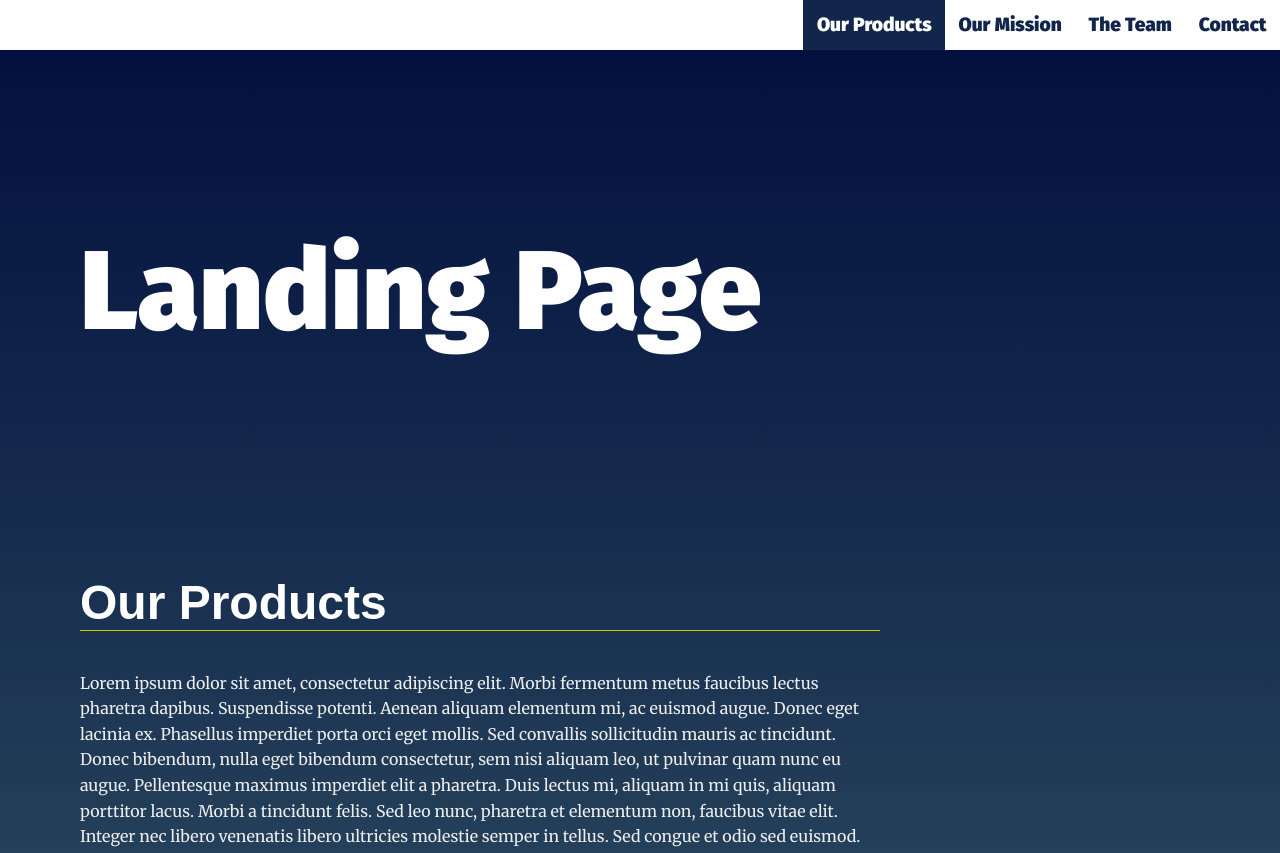
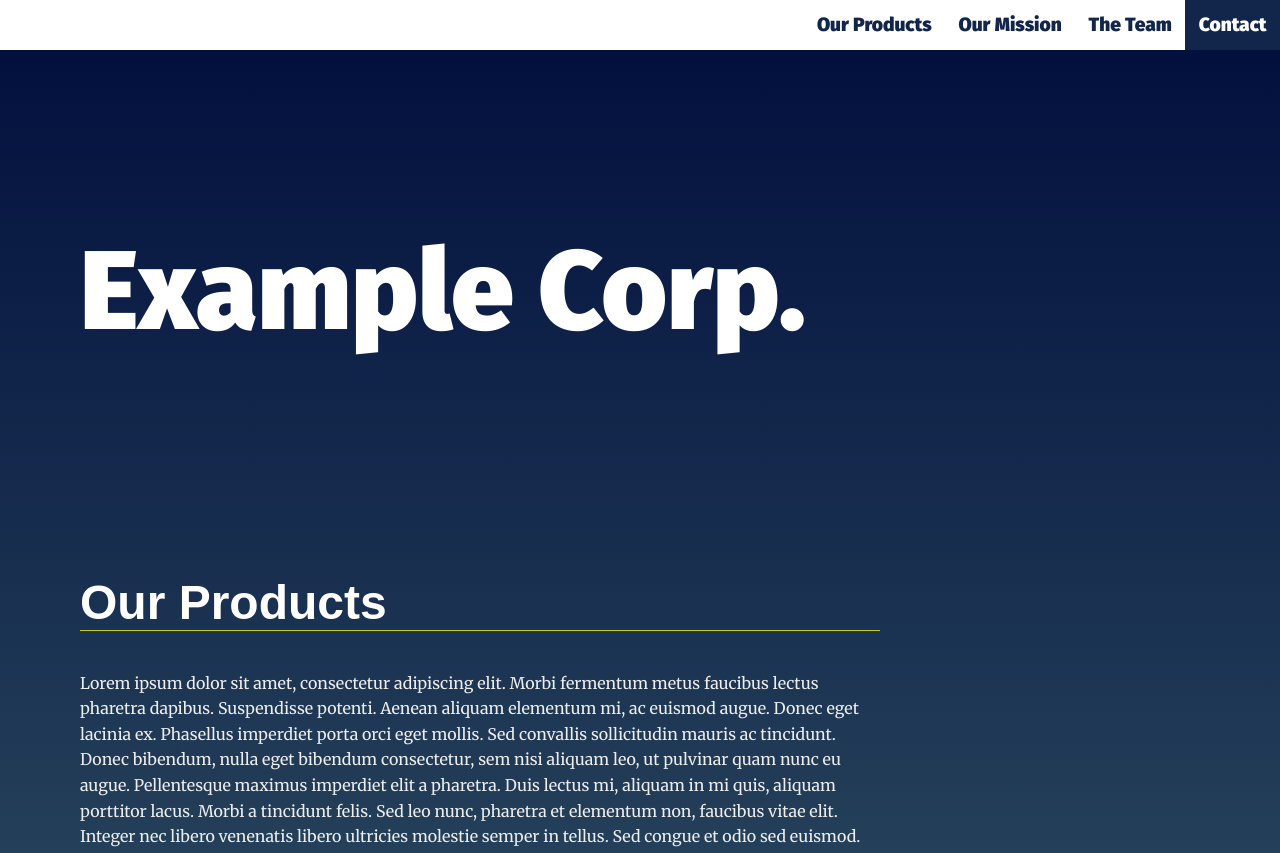
Before and after one commit to rothedv/LandingPage, a plain HTML site: page index.html in a window 1280 px wide. Shown: the top 853 px of the page. Drawn offline with Linux system fonts and the light colour scheme.

Commit message:
Project Requirement improvments

```diff
--- a/css/styles.css
+++ b/css/styles.css
@@ -1,14 +1,3 @@
-/*
- *
- * CSS written based on SMACSS architecture.
- * To learn more, visit: http://smacss.com/
- *
- * For simplicity, no reset or normalize is added.
- * To learn more, visit: https://css-tricks.com/reboot-resets-reasoning/
- *
-*/
-
-
 /* ---- Base Rules ---- */
 body {
     background: rgb(136,203,171);
@@ -62,10 +51,7 @@ section {
 
 /* ---- Module Rules ---- */
 
-/* Navigation Styles*/
-/* .navbar__menu{
-    padding: 0.1em;
-}; */
+
 
 .navbar__menu ul {
     padding-left: 0;
@@ -98,6 +84,18 @@ section {
     background: #333;
     color: #fff;
     transition: ease 0.3s all;
+}
+
+.navbar__menu .active{
+    color:white;
+    background-color: #12264B;
+}
+
+@media only screen and (max-width: 1024px){
+    .navbar__menu li {
+        font-size: 0.9em;
+        margin: none;
+    }
 }
 
 /* Header Styles */
@@ -220,10 +218,7 @@ section.your-active-class .landing__container::after {
     animation: rotate 5s linear 0s infinite forwards reverse;
 }
 
-.navbar__menu .active{
-    color:white;
-    background-color: #12264B;
-}
+
 
 /* Section Active Styles Keyframe Animations */
 @keyframes rotate {
--- a/index.html
+++ b/index.html
@@ -21,7 +21,7 @@
   </header>
   <main>
     <header class="main__hero">
-      <h1>Landing Page </h1>
+      <h1>Example Corp.</h1>
     </header>
     <!-- Each Section has an ID (used for the anchor) and
     a data attribute that will populate the li node.
--- a/js/app.js
+++ b/js/app.js
@@ -17,141 +17,59 @@
 // Define Global Variables
 const sectionList = document.getElementsByTagName('section');
 const navbar = document.getElementById('navbar__list');
-const section1 = document.getElementById('section1');
-const section2 = document.getElementById('section2');
-const section3 = document.getElementById('section3');
-const section4 = document.getElementById('section4');
+const navbarHeight = navbar.offsetHeight;
+const screenHeight = window.innerHeight;
+const sectionPadding = parseInt(window.getComputedStyle(document.querySelector('.landing__container')).getPropertyValue('padding-top'),10);
 let activeSection;
+
+// Function to set sections as active
+document.addEventListener('scroll', function(){
+    //Loop through all sections in document
+    for (let sec of sectionList){
+        console.log(sectionPadding);
+        // Check if one of the sections is in the viewport of the users screen.
+        // If there are multiple sections on the screen choose the section which captures more then half of the screen
+        if(((sec.getBoundingClientRect().y + sectionPadding)>=0) & ((sec.getBoundingClientRect().y)<(sectionPadding))){
+            //Check if this section is already active
+            if(activeSection!=sec.id){
+                //Get the listItem in the Header Navigation which links this section and add the class "active" to it
+                document.getElementById(sec.dataset.nav).classList.add('active');
+                //Setting the activeSection Variable
+                activeSection = sec.id;
+                //Loop through all sections in document (again)
+                for (secObs of sectionList){
+                    //Only jump in if its not the current section
+                    if (secObs.id !=  sec.id){
+                        //remove the active class from the list elements
+                        document.getElementById(secObs.dataset.nav).classList.remove('active');
+                    }
+                }
+            }
+            //If this section is already active, exit loop
+            else{
+                return;
+            }
+        }
+    }
+});
 
 
 
-
-function checkActiveSection(scrollEvent){
-    const navbarHeight = navbar.offsetHeight;
-    const screenHeight = window.innerHeight;
-    if(((section1.getBoundingClientRect().y + navbarHeight)>0) & ((section1.getBoundingClientRect().y)<screenHeight)){
-        if(activeSection!="section1"){
-            document.getElementById('section1ListItem').classList.add('active');
-            document.getElementById('section2ListItem').classList.remove('active');
-            document.getElementById('section3ListItem').classList.remove('active');
-            document.getElementById('section4ListItem').classList.remove('active');
-            activeSection = "section1";
-        }
-        else{
-            return
-        }
-    }
-    else if(((section2.getBoundingClientRect().y + navbarHeight)>0) & ((section2.getBoundingClientRect().y)<screenHeight)){
-        if(activeSection!="section2"){
-            document.getElementById('section1ListItem').classList.remove('active');
-            document.getElementById('section2ListItem').classList.add('active');
-            document.getElementById('section3ListItem').classList.remove('active');
-            document.getElementById('section4ListItem').classList.remove('active');
-            activeSection = "section2";
-        }
-        else{
-            return
-        }
-    }
-
-    else if(((section3.getBoundingClientRect().y + navbarHeight)>0) & ((section3.getBoundingClientRect().y)<screenHeight)){
-        if(activeSection!="section3"){
-            document.getElementById('section1ListItem').classList.remove('active');
-            document.getElementById('section2ListItem').classList.remove('active');
-            document.getElementById('section3ListItem').classList.add('active');
-            document.getElementById('section4ListItem').classList.remove('active');
-            activeSection = "section3";
-            scrollEvent.stopPropagation();
-        }
-        else{
-            return
-        }
-    }
-
-    else if(((section4.getBoundingClientRect().y + navbarHeight)>0) & ((section4.getBoundingClientRect().y)<screenHeight)){
-        if(activeSection!="section4"){
-            document.getElementById('section1ListItem').classList.remove('active');
-            document.getElementById('section2ListItem').classList.remove('active');
-            document.getElementById('section3ListItem').classList.remove('active');
-            document.getElementById('section4ListItem').classList.add('active');
-            activeSection = "section4";
-            scrollEvent.stopPropagation();
-        }
-        else{
-            return
-        }
-    }
-};
-
-
-document.addEventListener('scroll', checkActiveSection, true);
-
-// console.log('Section1 Top Position: ' + section1.getBoundingClientRect().y);
-// console.log('Section1 Bottom Position: ' + document.getElementById('section1').getBoundingClientRect().bottom);
-// console.log('Section2 Top Position: ' + document.getElementById('section2').getBoundingClientRect().y);
-// console.log('Section2 Bottom Position: ' + document.getElementById('section2').getBoundingClientRect().bottom);
-// console.log('Section3 Top Position: ' + document.getElementById('section3').getBoundingClientRect().y);
-// console.log('Section3 Bottom Position: ' + document.getElementById('section3').getBoundingClientRect().bottom);
-// console.log('Section4 Top Position: ' + document.getElementById('section4').getBoundingClientRect().y);
-// console.log('Section4 Bottom Position: ' + document.getElementById('section4').getBoundingClientRect().bottom);
-
-
-/**
- * End Global Variables
- * Start Helper Functions
- *
-*/
-
-
-
-/**
- * End Helper Functions
- * Begin Main Functions
- *
-*/
-
-// build the nav
-
-
-// Add class 'active' to section when near top of viewport
-
-
-// Scroll to anchor ID using scrollTO event
-
-
-/**
- * End Main Functions
- * Begin Events
- *
-*/
-
 // Build menu
-
-// Scroll to section on link click
-
-// Set sections as active
-
-// const foot = document.querySelector('.page__footer');
-// foot.style.backgroundColor='orange';
-
-
-//spacer
-
-
-
-
-
 for (let sec of sectionList){
     //  Populating the "heading" constant with the Text content of the collected heading
     const heading = sec.querySelector('h2').textContent;
-    //  Debug heading content
-    // Creating a new list item and storeit  in the constant "item"
+    // Creating a new list item and store it in the constant "item"
     const item = document.createElement('li');
     item.textContent = heading;
     item.setAttribute("id", sec.dataset.nav);
     navbar.appendChild(item);
+    // Scroll to section on link click
     item.addEventListener('click', function(){
         sec.scrollIntoView({ block: 'start',  behavior: 'smooth' });
     } );
 
 }
+
+
+//
```
Also changed, not shown: 1 other file.
